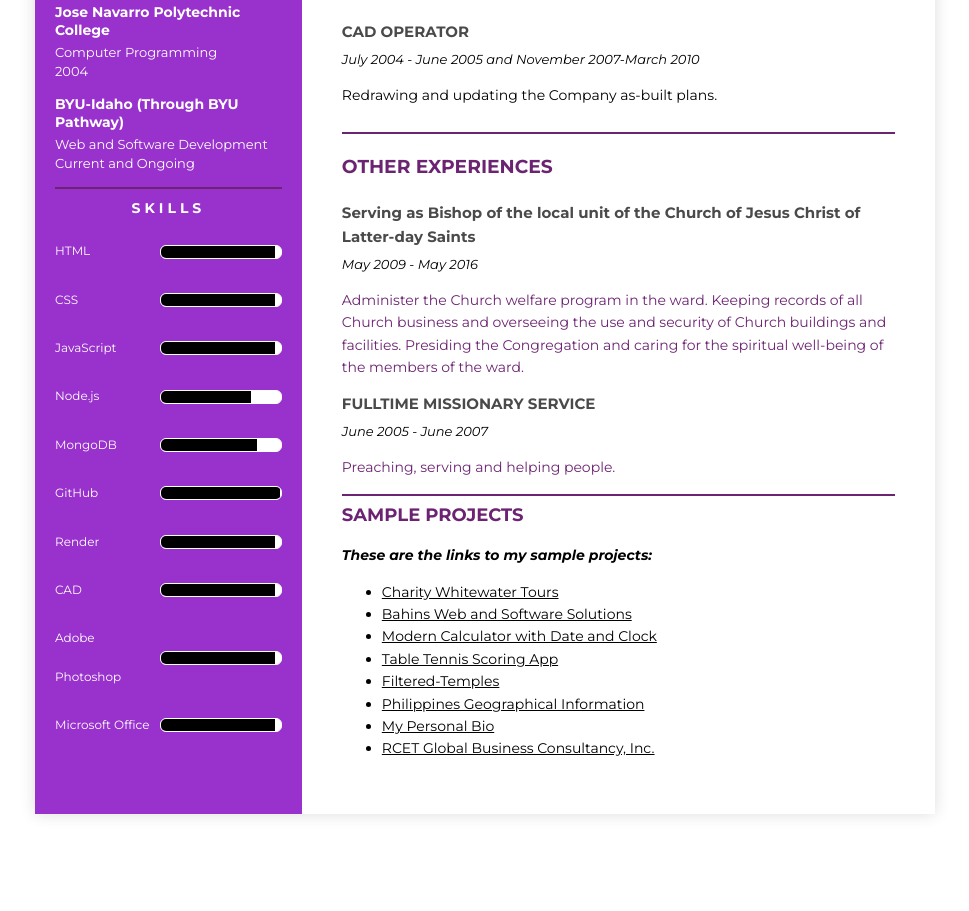
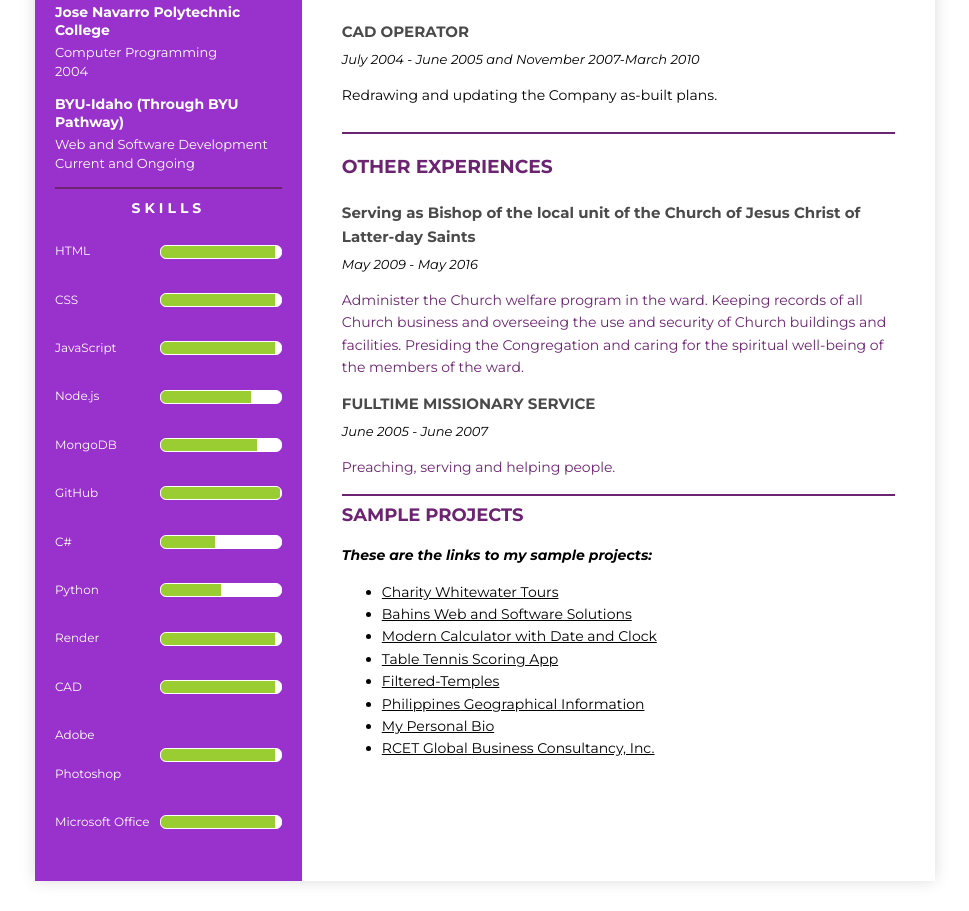
Before and after one commit to bahintingchristopher/resume, a plain HTML site: page resume.html in a window 1280 px wide. Shown: the part 856-1767 px from the top of the page, without its empty margins (155-1124 px from the left). Before the commit the page ends 1700 px from the top, so only its background shows below. Drawn offline with Linux system fonts and the light colour scheme.

Commit message:
add python and c#

```diff
--- a/resume.css
+++ b/resume.css
@@ -76,7 +76,7 @@ h2.section-title {
   width: 18px;
   height: 18px;
   /* margin-right: 10px; */
-  /* fill: white; */
+   fill: white;
 }
 
 .contact-item p{
@@ -213,7 +213,7 @@ h3.section-title-right {
 
 .skill-fill {
   height: 100%;
-  background: black;
+  background: yellowgreen;
 }
 
 .other-experience {
--- a/resume.html
+++ b/resume.html
@@ -77,6 +77,19 @@
     <div class="skill-name">GitHub</div>
     <div class="skill-bar"><div class="skill-fill" style="width: 99%;"></div></div>
   </div>
+
+  <div class="skill">
+    <div class="skill-name">C#</div>
+    <div class="skill-bar"><div class="skill-fill" style="width: 45%;"></div></div>
+  </div>
+
+  <div class="skill">
+    <div class="skill-name">Python</div>
+    <div class="skill-bar"><div class="skill-fill" style="width: 50%;"></div></div>
+  </div>
+
+
+
   <div class="skill">
     <div class="skill-name">Render</div>
     <div class="skill-bar"><div class="skill-fill" style="width: 95%;"></div></div>
```
